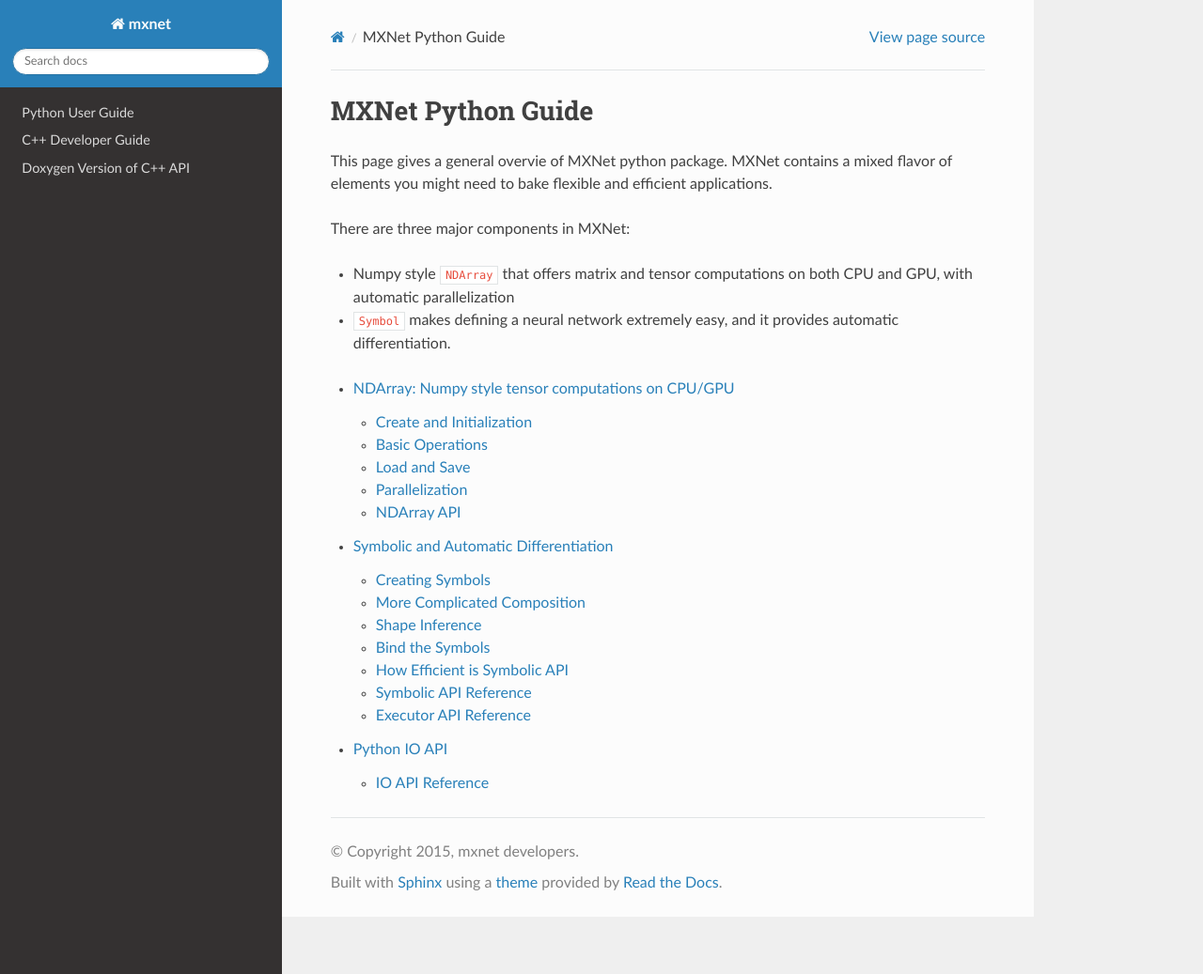
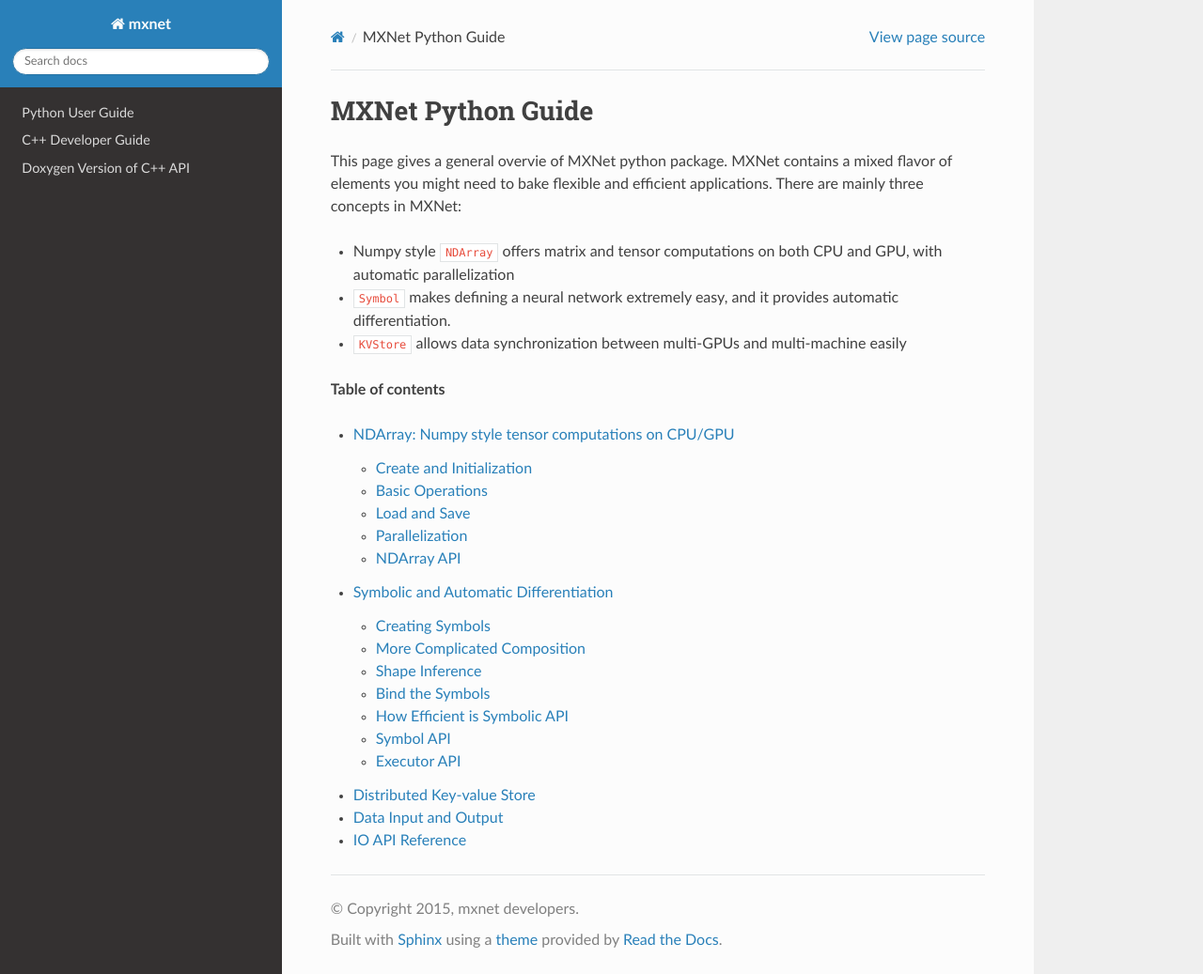
Before and after one commit to mobogaqc/mxnet, a Sphinx documentation site: the page built from doc/python/python_guide.md, in a window 1280 px wide and 1037 px high. Shown: the whole window at 94% size. Built offline with Sphinx 7.4.7 and the Read the Docs theme 2.0.0, drawn with Linux system fonts in a browser that asks for light colours; the version number could not be read and is left out.

Commit message:
more doc

````diff
--- a/doc/python/io.md
+++ b/doc/python/io.md
@@ -1,4 +1,5 @@
-# Python IO API
+## Data Input and Output
+
 Mxnet handles IO for you by implementing data iterators.
 It is like an iterable class in python, you can traverse the data using a for loop.
 
--- /dev/null
+++ b/doc/python/kvstore.md
@@ -0,0 +1,3 @@
+# Distributed Key-value Store
+
+TODO
--- a/doc/python/python_guide.md
+++ b/doc/python/python_guide.md
@@ -1,24 +1,27 @@
-MXNet Python Guide
-==================
+# MXNet Python Guide
 
 This page gives a general overvie of MXNet python package. MXNet contains a
 mixed flavor of elements you might need to bake flexible and efficient
-applications.
+applications. There are mainly three concepts in MXNet:
 
-There are three major components in MXNet:
-
-* Numpy style `NDArray` that offers matrix and tensor computations on both CPU and
+* Numpy style `NDArray` offers matrix and tensor computations on both CPU and
 GPU, with automatic parallelization
 
 * `Symbol` makes defining a neural network extremely easy, and it provides
   automatic differentiation.
 
+* `KVStore` allows data synchronization between multi-GPUs and multi-machine
+  easily
+
+**Table of contents**
+
 ```eval_rst
 .. toctree::
    :maxdepth: 2
 
-   narray
+   ndarray
    symbol
+   kvstore
    io
 ```
 
````
Also changed, not shown: doc/python/symbol.md (+2 -2 lines), doc/python/ndarray.md (renamed from doc/python/narray.md).
